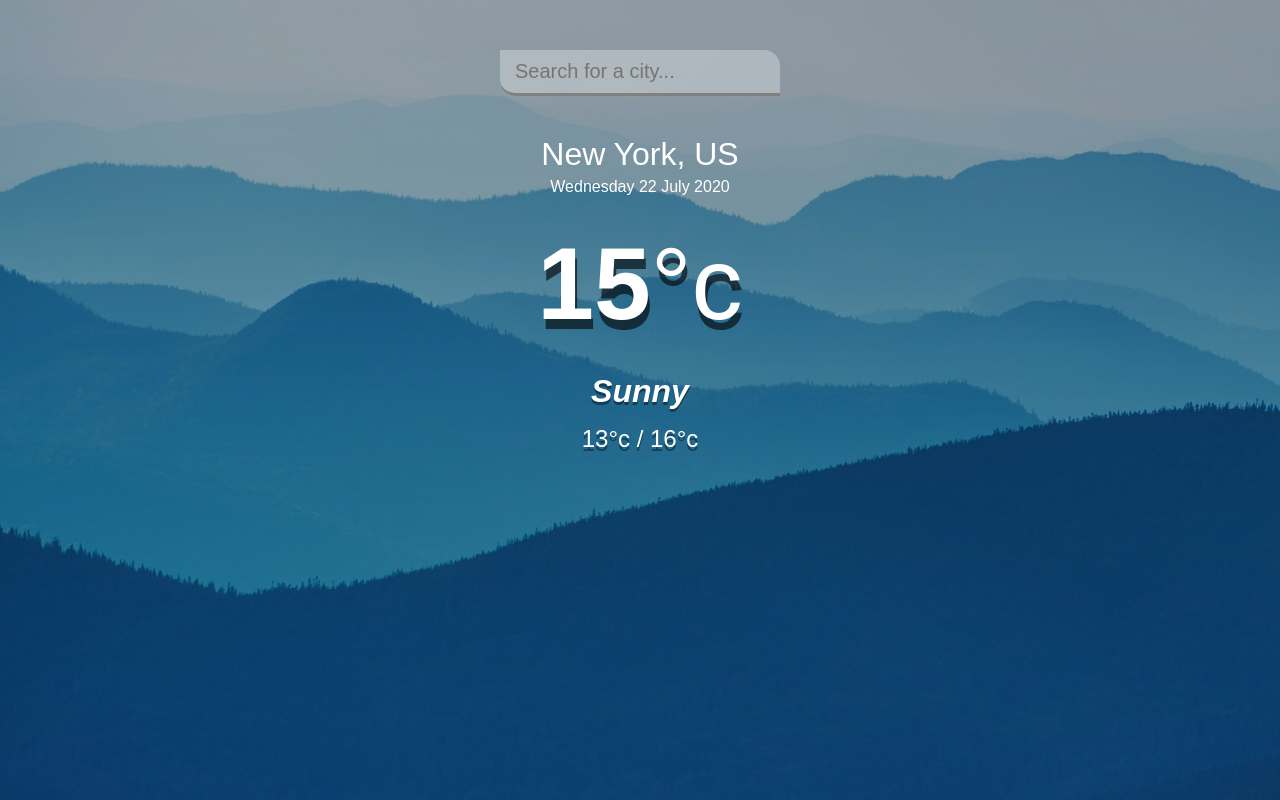
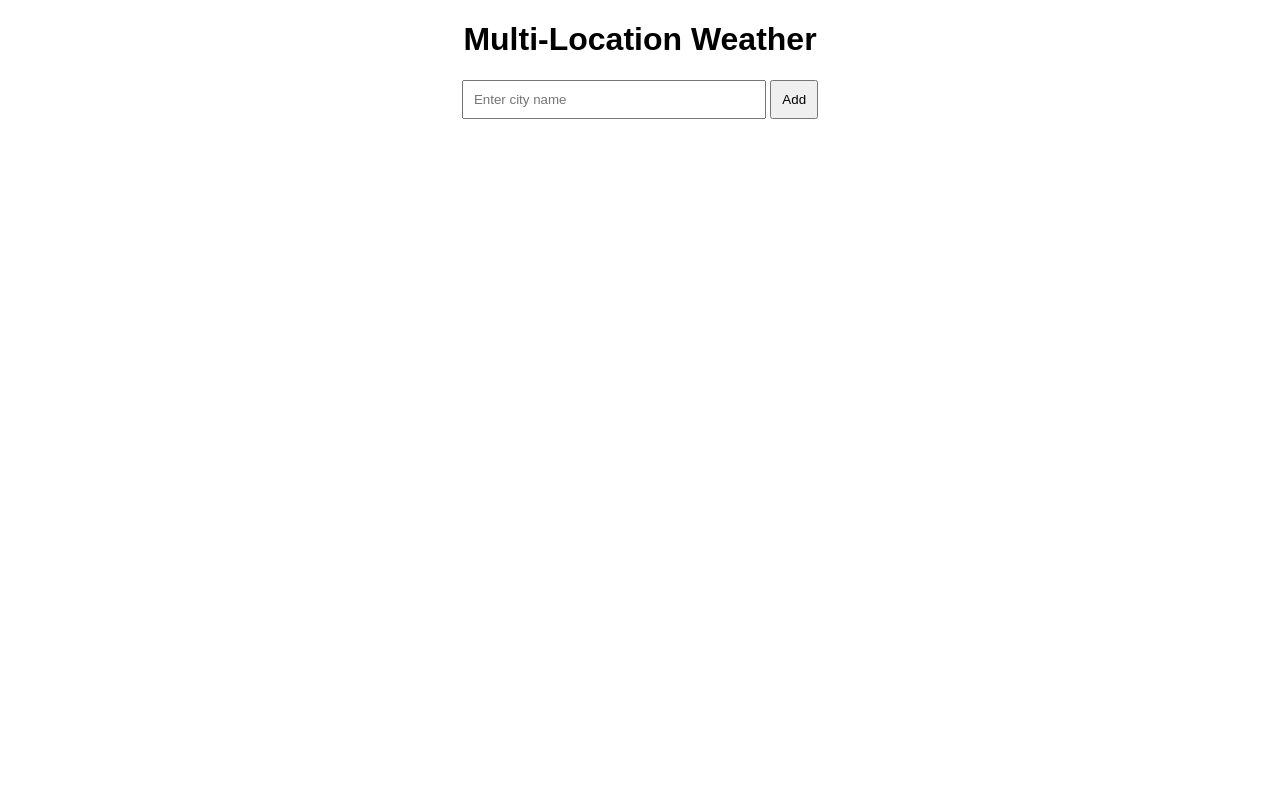
Before and after one commit to harshakonari/weather-app, a plain HTML site: page index.html in a window 1280 px wide. Drawn offline with Linux system fonts and the light colour scheme.

Commit message:
Update index.html

```diff
--- a/index.html
+++ b/index.html
@@ -1,28 +1,58 @@
 <!DOCTYPE html>
 <html lang="en">
 <head>
-  <meta charset="UTF-8">
-  <meta name="viewport" content="width=device-width, initial-scale=1.0">
-  <title>Weather App</title>
-  <link rel="stylesheet" href="main.css" />
+    <meta charset="UTF-8">
+    <meta name="viewport" content="width=device-width, initial-scale=1.0">
+    <title>Multi-Location Weather</title>
+    <style>
+        body { font-family: Arial, sans-serif; text-align: center; }
+        .container { max-width: 400px; margin: 20px auto; }
+        input { padding: 10px; width: 70%; }
+        button { padding: 10px; }
+        .weather-card { border: 1px solid #ddd; padding: 10px; margin: 10px; }
+    </style>
 </head>
 <body>
-  <div class="app-wrap">
-    <header>
-      <input type="text" autocomplete="off" class="search-box" placeholder="Search for a city..." />
-    </header>
-    <main>
-      <section class="location">
-        <div class="city">New York, US</div>
-        <div class="date">Wednesday 22 July 2020</div>
-      </section>
-      <div class="current">
-        <div class="temp">15<span>°c</span></div>
-        <div class="weather">Sunny</div>
-        <div class="hi-low">13°c / 16°c</div>
-      </div>
-    </main>
-  </div>
-  <script src="main.js"></script>
+    <div class="container">
+        <h1>Multi-Location Weather</h1>
+        <input type="text" id="cityInput" placeholder="Enter city name">
+        <button onclick="addLocation()">Add</button>
+        <div id="weatherContainer"></div>
+    </div>
+
+    <script>
+        const API_KEY = "YOUR_OPENWEATHER_API_KEY";
+        const weatherContainer = document.getElementById("weatherContainer");
+        const locations = new Set();
+
+        async function fetchWeather(city) {
+            try {
+                const response = await fetch(
+                    `https://api.openweathermap.org/data/2.5/weather?q=${city}&units=metric&appid=${API_KEY}`
+                );
+                const data = await response.json();
+                return data;
+            } catch (error) {
+                console.error("Error fetching weather data:", error);
+                return null;
+            }
+        }
+
+        async function addLocation() {
+            const cityInput = document.getElementById("cityInput");
+            const city = cityInput.value.trim();
+            if (!city || locations.has(city)) return;
+
+            const data = await fetchWeather(city);
+            if (data && data.main) {
+                locations.add(city);
+                const card = document.createElement("div");
+                card.classList.add("weather-card");
+                card.innerHTML = `<h2>${data.name}</h2><p>${data.main.temp}°C, ${data.weather[0].main}</p>`;
+                weatherContainer.appendChild(card);
+            }
+            cityInput.value = "";
+        }
+    </script>
 </body>
 </html>
```
